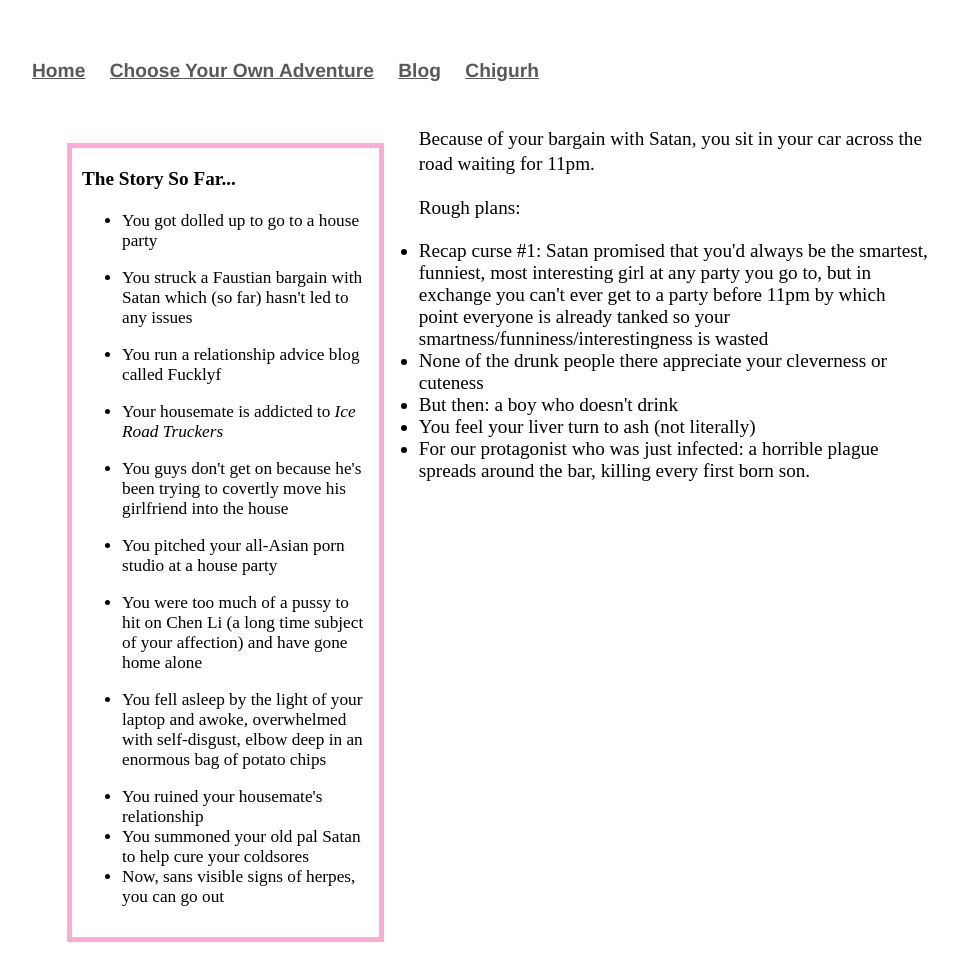
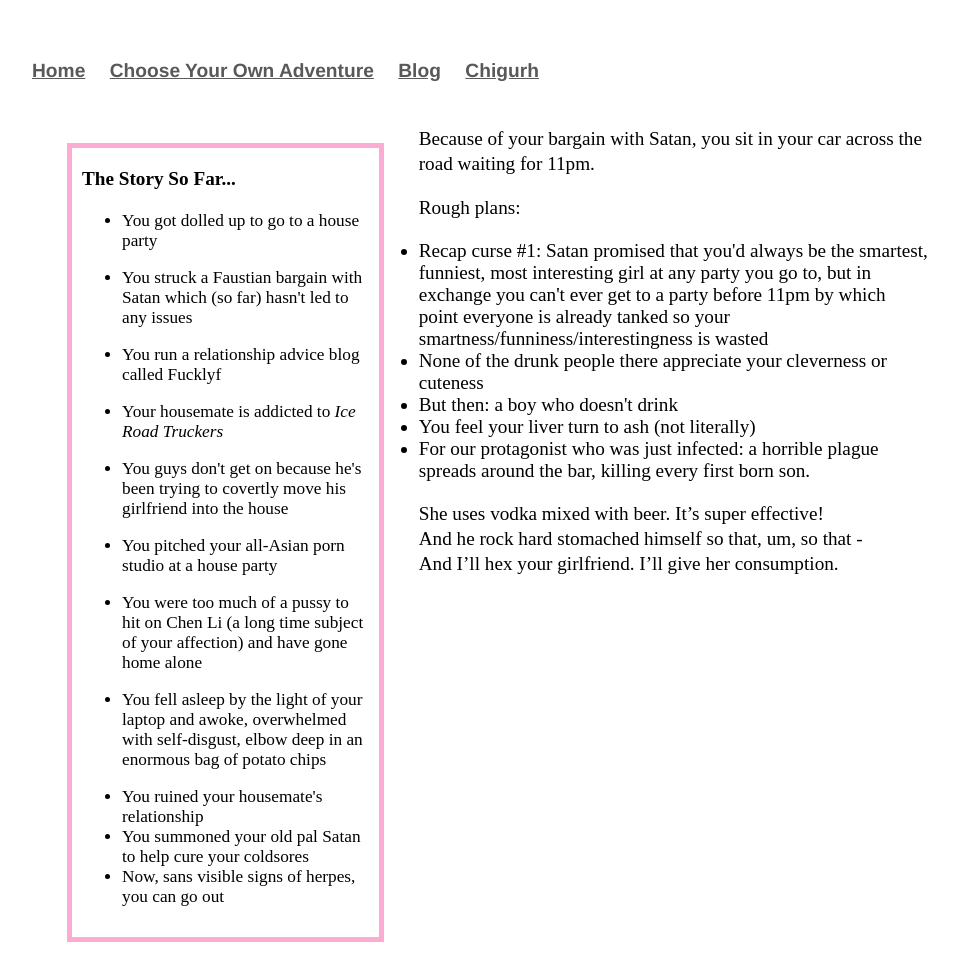
Before and after one commit to Pinelife/pinelife.github.io, a Jekyll site: the page Hellhole/Room11.html, which Jekyll copies as it is, in a window 1280 px wide. Shown: the whole page, without its empty margins (160-1118 px from the left). Built offline with Jekyll 4.4.1, drawn with Linux system fonts in a browser that asks for light colours.

Commit message:
Update Room11.html

```diff
--- a/Hellhole/Room11.html
+++ b/Hellhole/Room11.html
@@ -57,3 +57,9 @@ Because of your bargain with Satan, you sit in your car across the road waiting
 	born son.</li>
 </ul>
 </p>
+<p>
+	She uses vodka mixed with beer. It’s super effective!<br/>
+	And he rock hard stomached himself so that, um, so that -  <br/>
+	And I’ll hex your girlfriend. I’ll give her consumption. <br/>
+
+</p>
```
